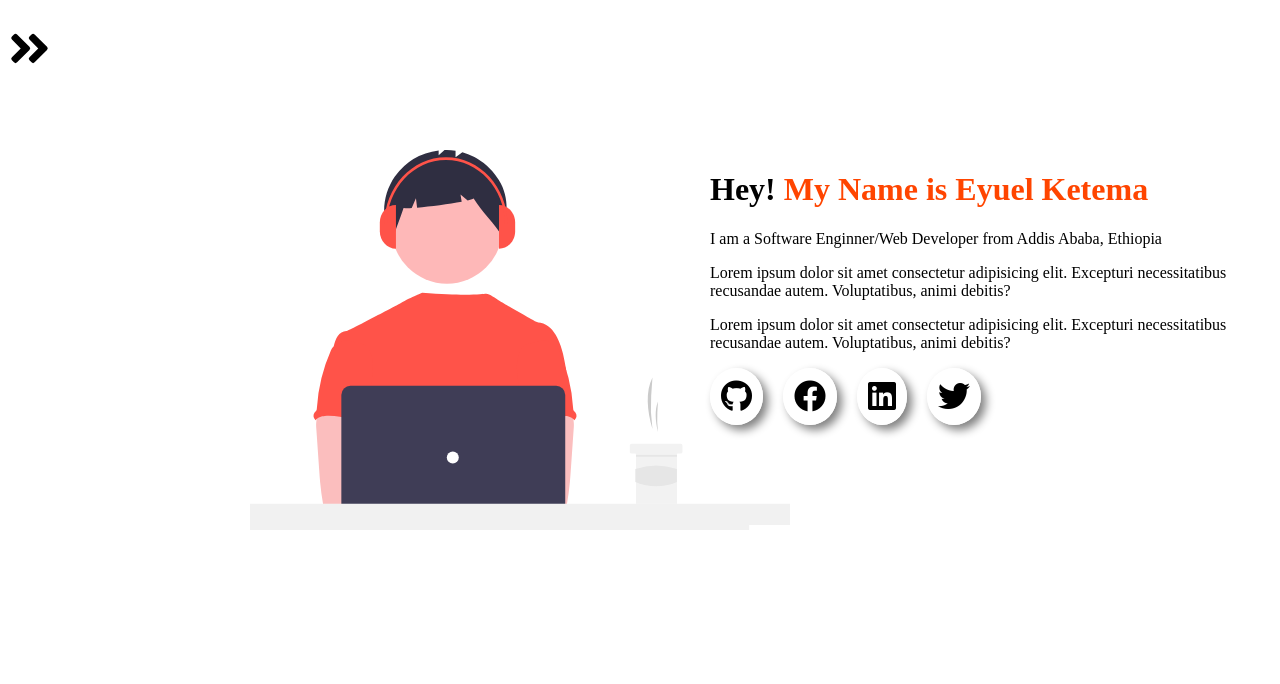
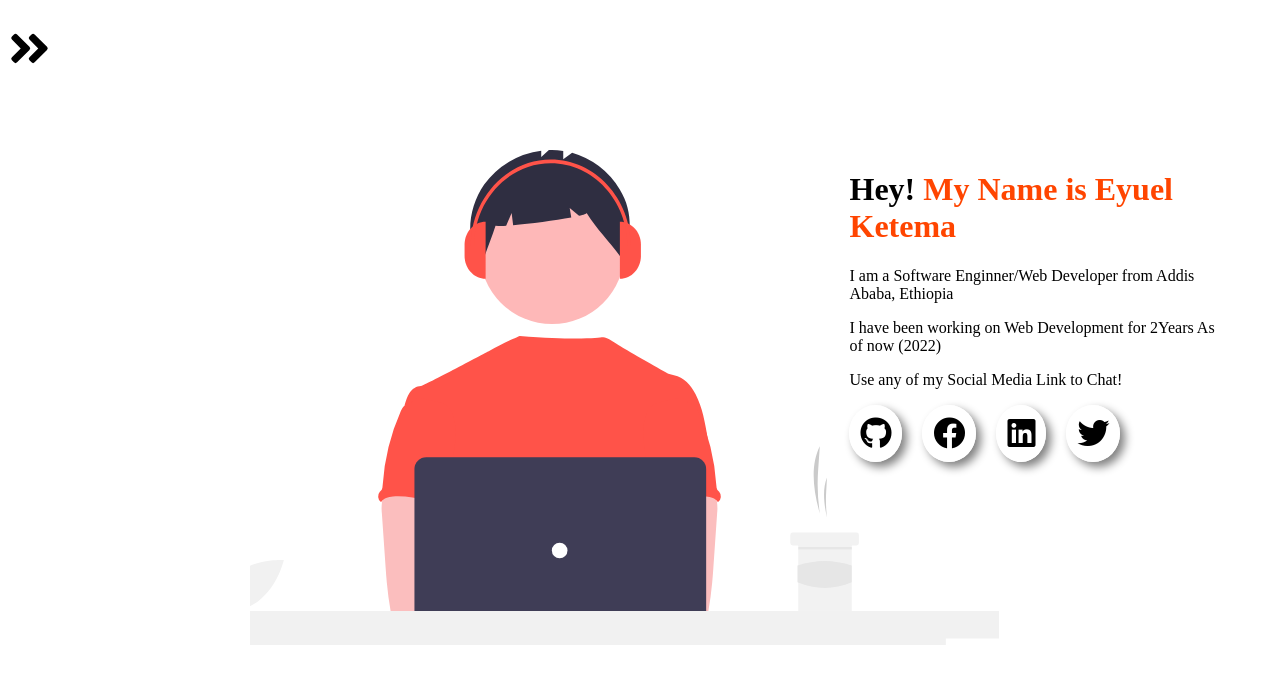
Before and after one commit to Joelketema/Portfolio, a React (Create React App) app: page / in a window 1280 px wide. Shown: the top 684 px of the page. Built offline with nearby package versions, Linux system fonts and the light colour scheme.

Commit message:
Update About.js
added some details

```diff
--- a/src/Components/About.js
+++ b/src/Components/About.js
@@ -14,8 +14,8 @@ const About = () => {
                 <div className="aboutMe">
                    <h1>Hey! <span className="name">My Name is Eyuel Ketema</span></h1>
                     <p>I am a Software Enginner/Web Developer from Addis Ababa, Ethiopia</p>
-                    <p>Lorem ipsum dolor sit amet consectetur adipisicing elit. Excepturi necessitatibus recusandae autem. Voluptatibus, animi debitis?</p>
-                    <p>Lorem ipsum dolor sit amet consectetur adipisicing elit. Excepturi necessitatibus recusandae autem. Voluptatibus, animi debitis?</p>
+                    <p>I have been working on Web Development for 2Years As of now (2022)</p>
+                    <p>Use any of my Social Media Link to Chat!</p>
                 </div>
 
                 <div className="socials">
```
